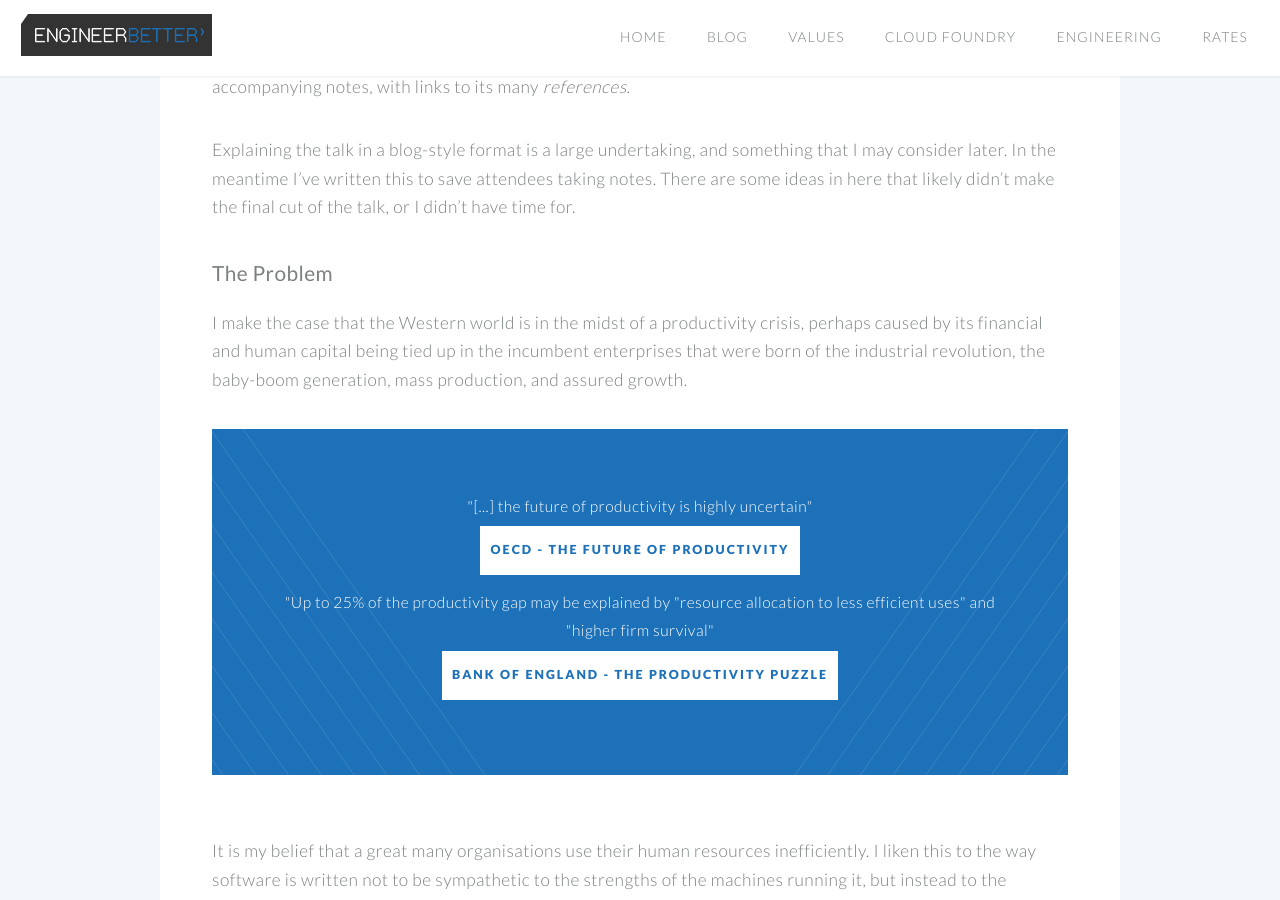
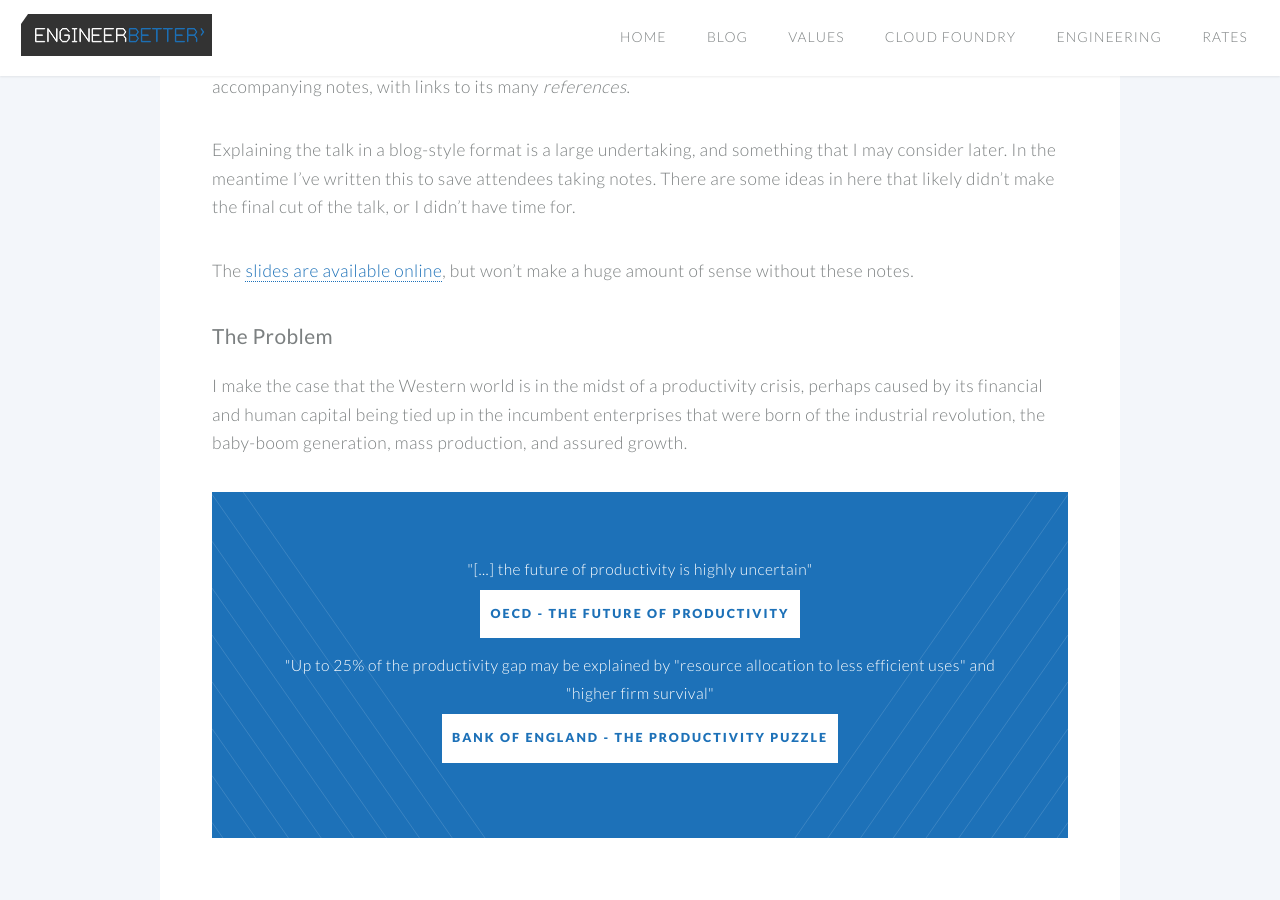
Before and after one commit to DanielJonesEB/engineerbetter.com, a Jekyll site: the page built from _posts/2016-07-01-brain-aligned-delivery.markdown, in a window 1280 px wide and 900 px high, scrolled down 1096 px. Built offline with Jekyll 4.4.1, drawn with Linux system fonts in a browser that asks for light colours; comment, search, counter and statistics services are not loaded.

Commit message:
add link to bad slides

```diff
--- a/_posts/2016-07-01-brain-aligned-delivery.markdown
+++ b/_posts/2016-07-01-brain-aligned-delivery.markdown
@@ -14,6 +14,8 @@ I'm giving a talk entitled [Brain-Aligned Delivery](http://sparkthechange.co.uk/
 <!--more-->
 
 Explaining the talk in a blog-style format is a large undertaking, and something that I may consider later. In the meantime I've written this to save attendees taking notes. There are some ideas in here that likely didn't make the final cut of the talk, or I didn't have time for.
+
+The [slides are available online](http://www.engineerbetter.com/brain-aligned-delivery), but won't make a huge amount of sense without these notes.
 
 # The Problem
 
```
